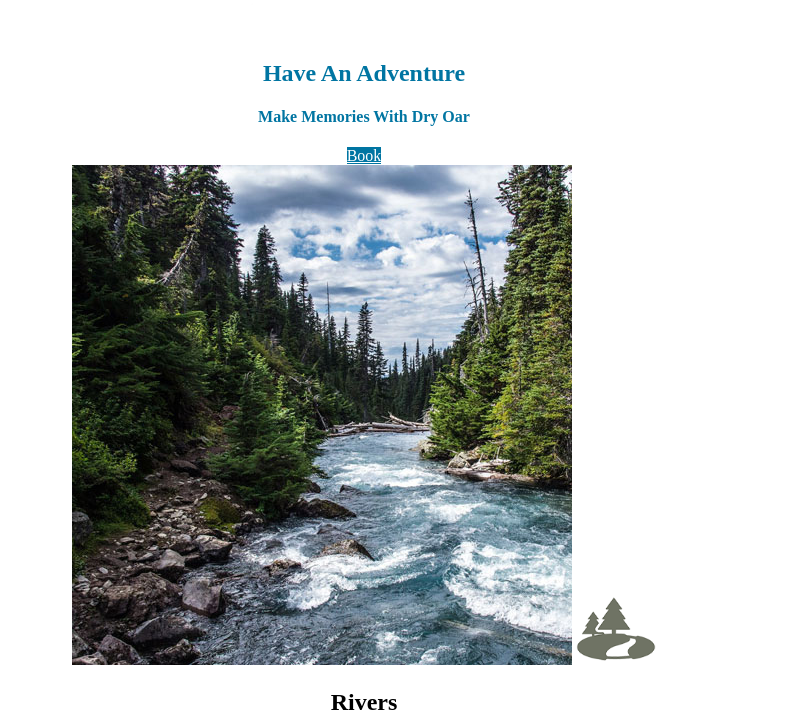
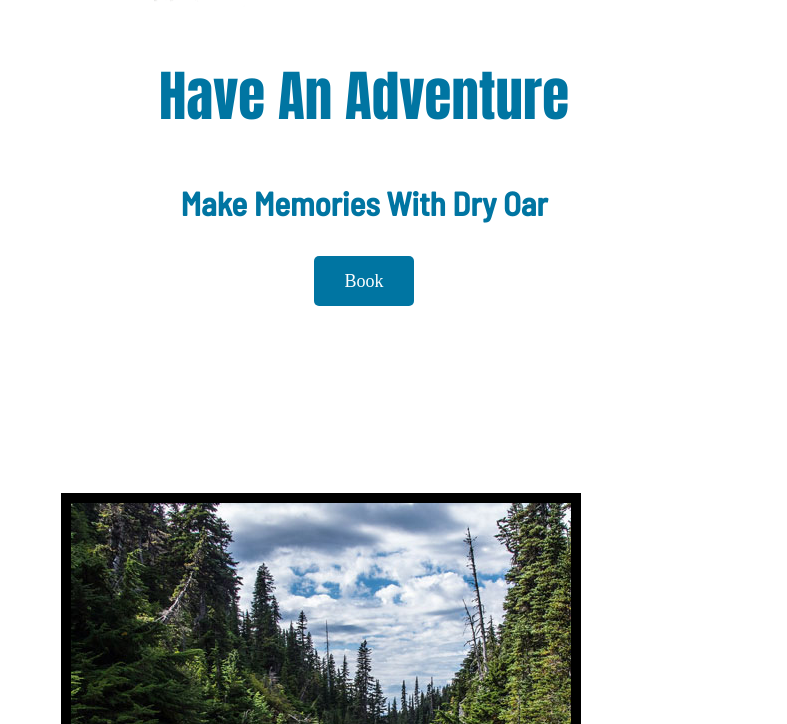
Before and after one commit to AphilSantos/byui, a plain HTML site: page wdd130/wwr/index.html in a window 1280 px wide. Shown: the part 756-1480 px from the top of the page, without its empty margins (276-1063 px from the left). Drawn offline with Linux system fonts and the light colour scheme; a web font is replaced by a local one.

Commit message:
added more css

```diff
--- a/wdd130/wwr/styles/styles.css
+++ b/wdd130/wwr/styles/styles.css
@@ -1,14 +1,42 @@
+
+@import url('https://fonts.googleapis.com/css2?family=Barlow+Semi+Condensed:ital,wght@0,100;0,200;0,300;0,400;0,500;1,100;1,200;1,300;1,400&family=Yatra+One&display=swap');
+
+body {
+    font-size: 22px;
+    margin: 0;
+    padding: 0;
+}
+
+h2 {
+    margin: 0;
+}
 
 #content {
     max-width: 1600px;
     margin: 0 auto;
+    /* added */
+    /* float: left;
+    display: block; */
 }
 
 nav a {
     text-align: center;
     color: #ffffff;
     text-decoration: none;
+    padding: 35px;
+    /* added */
+    /* padding: 14px 16px;
+    display: inline-flex;
+    margin-top: 25px;
+    margin-left: 25px;
+    margin-right: 25px; */
 }
+
+/* added */
+/* nav {
+    float: right;
+    margin-right: 500px;
+} */
 
 #hero-msg h1, #hero-msg h4 {
     text-align: center;
@@ -22,9 +50,14 @@ main section {
     text-align: center  ;
 }
 
+main section img {
+    box-sizing: border-box;
+}
+
 #background {
     height: 725px;
     background-color: #481620 ;
+    margin-bottom: 75px;
 }
 
 body {
@@ -43,27 +76,44 @@ nav a:hover {
 .book, .join {
     background-color: #0075A2;
     color: #ffffff;
+    font-size: 18px;
+    padding: 15px 30px;
+    margin-top: 50px;
+    border-radius: 5px;
+}
+
+.book {
+    text-decoration: none;
 }
 
 .book:hover, .join:hover {
-    background-color: #0075A2;
+    background-color: #c9dbe2;
 }
 
 .msg {
     background-color: #0075A2 ;
+    padding: 35px;
+    margin-top: 70px;
 }
 
 footer {
     background-color: #481620;
     color: #ffffff;
+    padding: 25px 50px;
+    margin-top: 200px;
 }
 
 .home-title {
     color: #0075A2;
+    font-family: Yatra One, Impact, Haettenschweiler, 'Arial Narrow Bold', sans-serif;
+    font-size: 2.5em;
+    margin-top: 10px;
 }
 
 h4 {
     color: #0075A2;
+    font-family: Barlow Semi Condensed, Arial, Helvetica, sans-serif;
+    font-size: 1.5em;
 }
 
 .msg h2 {
@@ -72,6 +122,8 @@ h4 {
 
 .msg p {
     color: #ffffff;
+    font-size: .8em;
+    padding-bottom: 15px;
 }
 
 footer a {
@@ -84,10 +136,13 @@ footer a:hover {
 
 .logo {
     width: 80px;
+    /* added */
+    /* margin-left: 25px; */
 }
 
 .icon {
     width: 80px;
+    padding-top: 10px;
 }
 
 #hero-img {
@@ -101,3 +156,33 @@ footer p {
 footer p a:hover {
     text-decoration: none;
 }
+
+footer .social img {
+    padding-top: 15px;
+}
+
+#logo_link {
+    padding-top: 5px;
+}
+
+.rivers-card, .camping-card, .rapids-card {
+    margin: 200px 0;
+}
+
+.card-img {
+    border: 10px solid black;
+}
+/* added */
+/* #hero-box {
+    margin: 0 auto;
+    text-align: center;
+    position: relative;
+} */
+
+/* #hero-msg {
+
+        position: absolute;
+        top: 50%;
+        left: 50%;
+        transform: translate(-50%, 50%);
+} */
```
